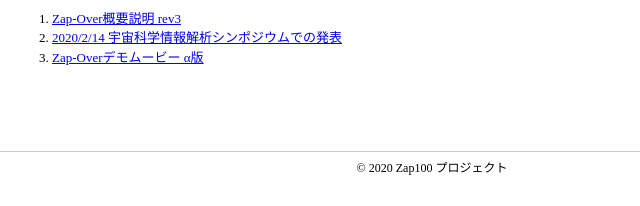
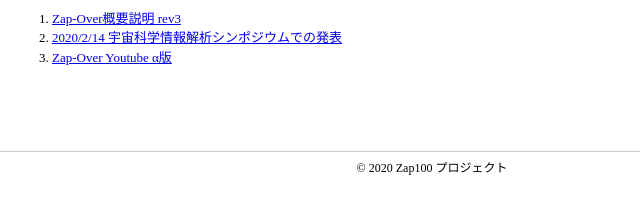
Before and after one commit to zap100/zap100.github.io, a plain HTML site: page index.html in a window 1280 px wide. Shown: the part 1759-1965 px from the top of the page, 208-848 px from the left. Drawn offline with Linux system fonts and the light colour scheme.

Commit message:
Youtube投稿へのリンク

```diff
--- a/index.html
+++ b/index.html
@@ -221,7 +221,7 @@ Zap100プロジェクトのメンバーの一人である古庄 晋二が、<a h
 					<ul>
 					<li><a href="Zap-OverGaiyouRev3.pdf">Zap-Over概要説明 rev3</a></li>
 					<li><a href="Read Only データベース rev8.pdf">2020/2/14 宇宙科学情報解析シンポジウムでの発表</a></li>
-					<li><a href="https://youtu.be/ie6E83A80Ao">Zap-Overデモムービー α版</a></li>
+					<li><a href="https://youtu.be/ie6E83A80Ao">Zap-Over Youtube α版</a></li>
 					</ul>
 				</div>
 			</div>
```
Also changed, not shown: 1 other file.
